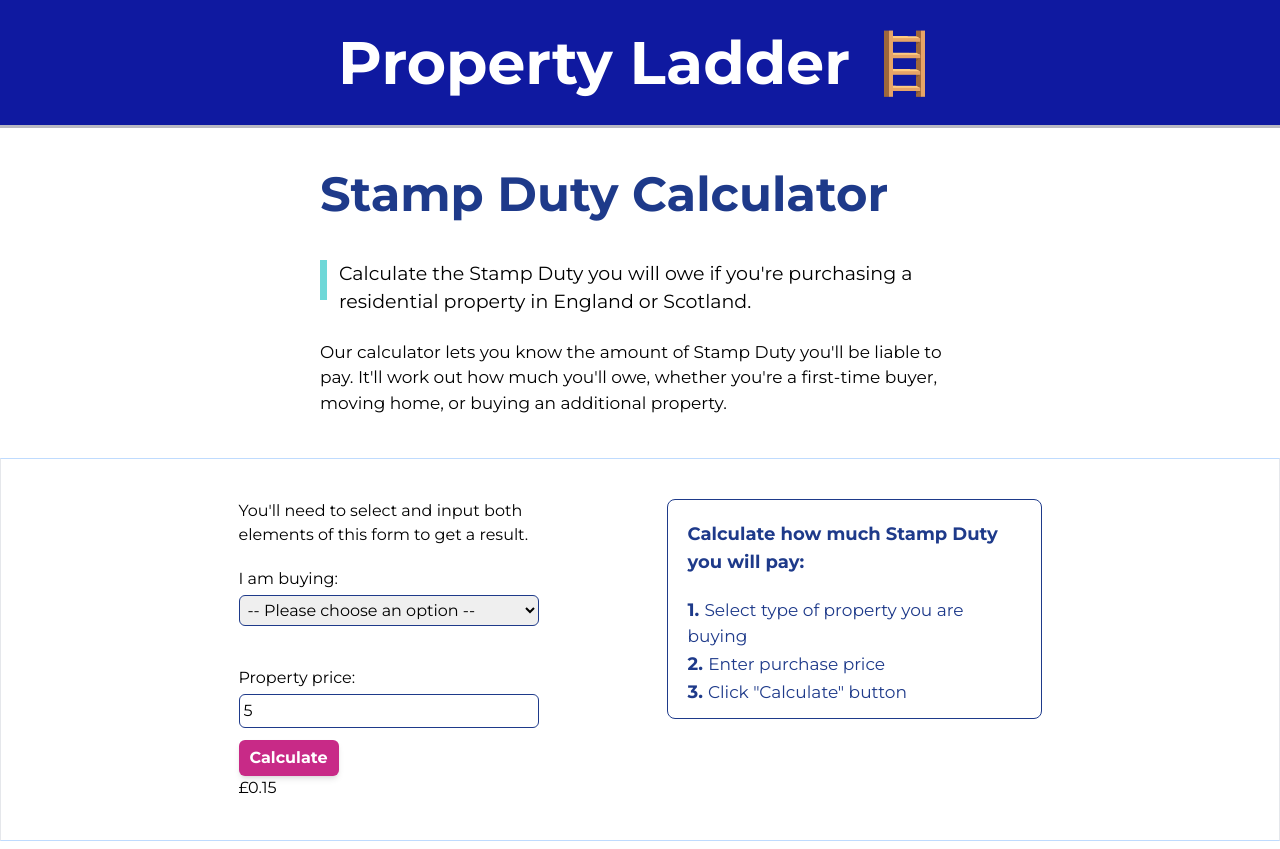
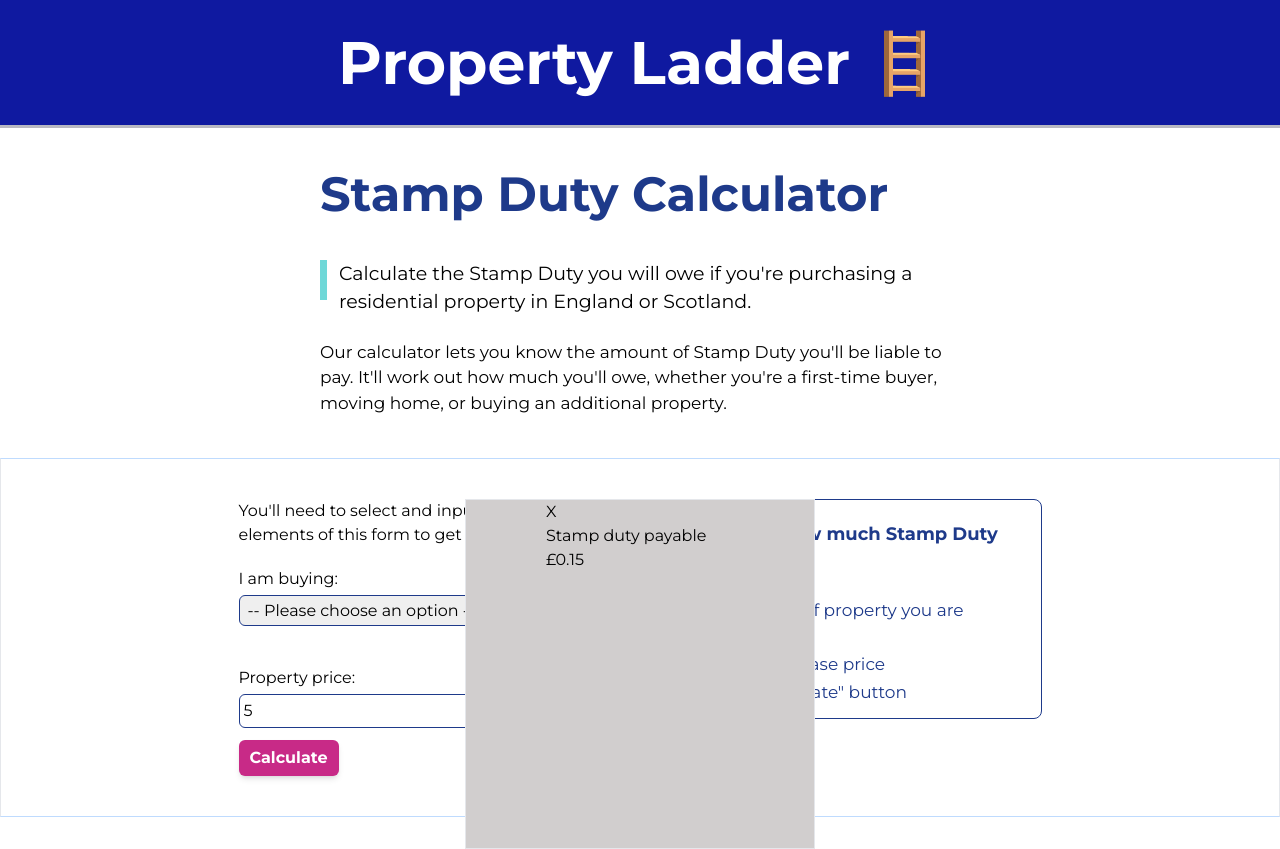
Before and after one commit to BlakeLawrence/property-ladder, a React (Vite) app: page / in a window 1280 px wide. Both pictures are taken after typing "5" into the empty fields and a click on the button "Calculate". Built offline with nearby package versions, Linux system fonts and the light colour scheme.

Commit message:
results card

```diff
--- a/src/App.jsx
+++ b/src/App.jsx
@@ -2,6 +2,7 @@ import { Description } from "./components/Description";
 import { Navbar } from "./components/Navbar";
 import { Instruction } from "./components/Instructions";
 import { Calculator } from "./components/Calculator";
+import { Results } from "./components/Results";
 import { useState } from "react";
 import {
   currency,
@@ -43,6 +44,9 @@ function App() {
           currency={currency}
         />
         <Instruction />
+        <div className={stampDuty <= 0 ? "hidden" : "absolute"}>
+          <Results setStampDuty={setStampDuty} stampDuty={stampDuty} />
+        </div>
       </div>
     </div>
   );
--- a/src/components/Calculator.jsx
+++ b/src/components/Calculator.jsx
@@ -1,12 +1,10 @@
 export const Calculator = ({
-  stampDuty,
   setPrice,
   setBuyerStatus,
   buyerStatus,
   calculateFirst,
   calculateNext,
   calculateAdditional,
-  currency,
 }) => {
   const whichRate = () => {
     if (buyerStatus === "first") {
@@ -54,7 +52,6 @@ export const Calculator = ({
         >
           Calculate
         </button>
-        {stampDuty}
       </div>
     </>
   );
--- /dev/null
+++ b/src/components/Results.jsx
@@ -0,0 +1,9 @@
+export const Results = ({ setStampDuty, stampDuty }) => {
+  return (
+    <div className="pl-20 bg-[#d1cece] w-[350px] h-[350px] border">
+      <button onClick={() => setStampDuty(0)}>X</button>
+      <h3>Stamp duty payable</h3>
+      <p>{stampDuty}</p>
+    </div>
+  );
+};
```
